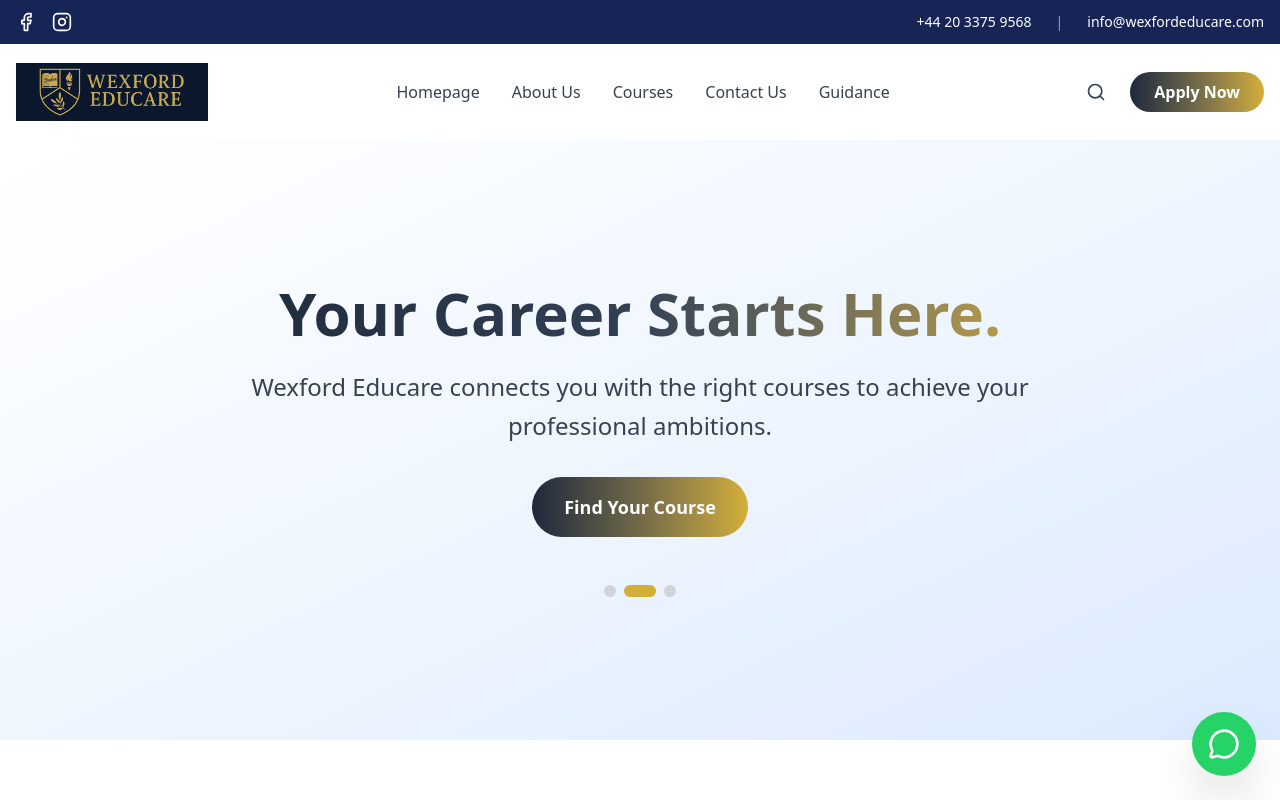
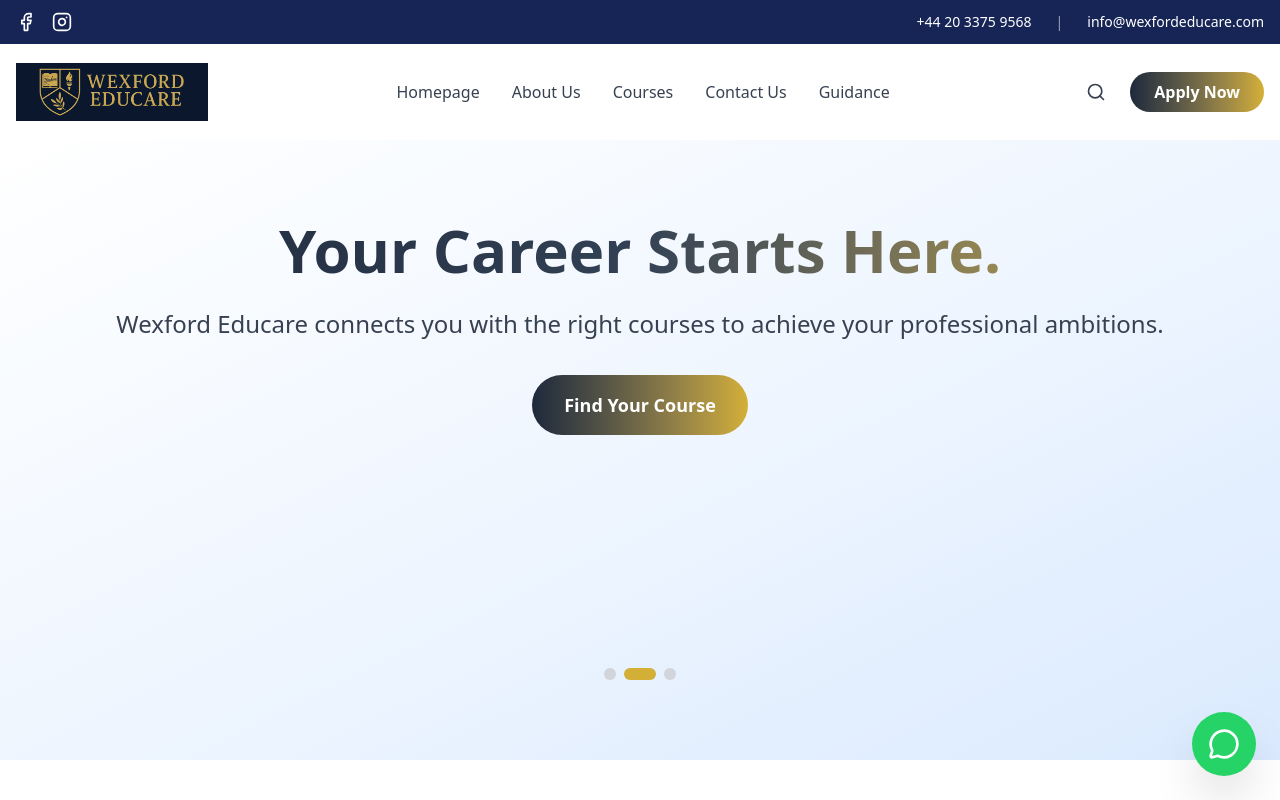
Before and after one commit to junechakma/wexford-educare, a Next.js app: page / in a window 1280 px wide. Shown: the top 800 px of the page. Built offline with nearby package versions, Linux system fonts and the light colour scheme.

Commit message:
Fixed Carousal

```diff
--- a/components/Hero.tsx
+++ b/components/Hero.tsx
@@ -29,30 +29,50 @@ const slides = [
 
 export function Hero() {
   const [currentSlide, setCurrentSlide] = useState(0);
+  const [isTransitioning, setIsTransitioning] = useState(false);
 
   useEffect(() => {
     const timer = setInterval(() => {
-      setCurrentSlide((prev) => (prev + 1) % slides.length);
+      handleSlideChange((currentSlide + 1) % slides.length);
     }, 5000);
     return () => clearInterval(timer);
-  }, []);
+  }, [currentSlide]);
+
+  const handleSlideChange = (index: number) => {
+    if (isTransitioning || index === currentSlide) return;
+
+    setIsTransitioning(true);
+    setCurrentSlide(index);
+
+    setTimeout(() => {
+      setIsTransitioning(false);
+    }, 700);
+  };
 
   return (
     <section className="relative min-h-[600px] flex items-center justify-center bg-gradient-to-br from-white via-blue-50 to-blue-100 overflow-hidden">
       <div className="absolute inset-0 bg-grid-slate-100 [mask-image:linear-gradient(0deg,white,rgba(255,255,255,0.6))] -z-10" />
 
-      <div className="container mx-auto px-4 py-20">
-        <div className="max-w-4xl mx-auto text-center">
+      <div className="w-full px-4 py-20">
+        <div className="relative w-full">
+          {/* Fixed height container to prevent layout shift - Full width */}
+          <div className="min-h-[400px] relative w-full overflow-hidden">
             {slides.map((slide, index) => (
               <div
                 key={index}
-              className={`transition-all duration-700 ${
+                className={`absolute inset-0 w-full transition-all duration-700 ease-in-out ${
                   index === currentSlide
-                  ? "opacity-100 translate-y-0"
-                  : "opacity-0 absolute translate-y-4 pointer-events-none"
+                    ? "opacity-100 translate-x-0 z-10"
+                    : index < currentSlide
+                    ? "opacity-0 -translate-x-full z-0"
+                    : "opacity-0 translate-x-full z-0"
                 }`}
+                style={{
+                  pointerEvents: index === currentSlide ? 'auto' : 'none',
+                }}
               >
-              <h1 className="text-5xl md:text-6xl font-bold mb-6 bg-clip-text text-transparent bg-gradient-to-r from-[#1e293b] via-[#334155] to-[#d4af37]">
+                <div className="max-w-6xl mx-auto text-center px-4">
+                  <h1 className="text-5xl md:text-6xl font-bold mb-6 bg-clip-text text-transparent bg-gradient-to-r from-[var(--color-navy)] via-[var(--color-navy-light)] to-[var(--color-gold)]">
                     {slide.heading}
                   </h1>
                   <p className="text-xl md:text-2xl text-gray-700 mb-8 leading-relaxed">
@@ -65,8 +85,8 @@ export function Hero() {
                         href={cta.href}
                         className={`px-8 py-4 rounded-full font-semibold text-lg transition-all duration-300 ${
                           ctaIndex === 0
-                        ? "bg-gradient-to-r from-[#1e293b] to-[#d4af37] text-white hover:shadow-xl hover:scale-105"
-                        : "bg-white text-[#1e293b] border-2 border-[#1e293b] hover:bg-[#1e293b] hover:text-white hover:shadow-xl"
+                            ? "bg-gradient-to-r from-[var(--color-navy)] to-[var(--color-gold)] text-white hover:shadow-xl hover:scale-105"
+                            : "bg-white text-[var(--color-navy)] border-2 border-[var(--color-navy)] hover:bg-[var(--color-navy)] hover:text-white hover:shadow-xl"
                         }`}
                       >
                         {cta.text}
@@ -74,19 +94,23 @@ export function Hero() {
                     ))}
                   </div>
                 </div>
+              </div>
             ))}
           </div>
+        </div>
 
+        {/* Navigation Dots */}
         <div className="flex justify-center gap-2 mt-12">
           {slides.map((_, index) => (
             <button
               key={index}
-              onClick={() => setCurrentSlide(index)}
-              className={`w-3 h-3 rounded-full transition-all duration-300 ${
+              onClick={() => handleSlideChange(index)}
+              disabled={isTransitioning}
+              className={`transition-all duration-300 rounded-full ${
                 index === currentSlide
-                  ? "bg-[#d4af37] w-8"
-                  : "bg-gray-300 hover:bg-gray-400"
-              }`}
+                  ? "bg-[var(--color-gold)] w-8 h-3"
+                  : "bg-gray-300 hover:bg-gray-400 w-3 h-3"
+              } ${isTransitioning ? 'cursor-not-allowed' : 'cursor-pointer'}`}
               aria-label={`Go to slide ${index + 1}`}
             />
           ))}
```
Lines whose indentation alone changed are shown as unchanged.
